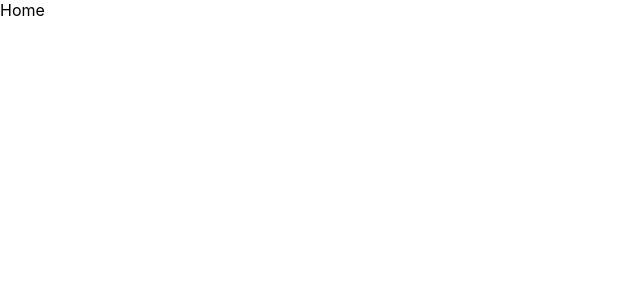
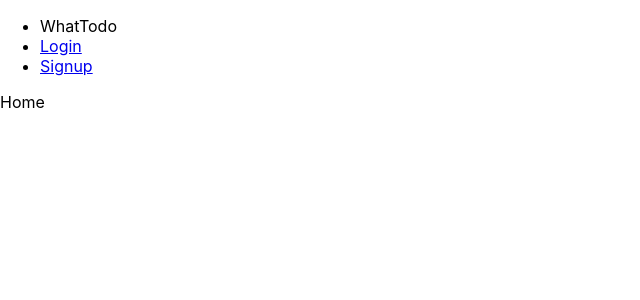
Before and after one commit to Taner940706/what-todo, a React (Create React App) app in the folder what-todo/: page / in a window 1280 px wide. Shown: the top 300 px of the page, without its empty margins (0-640 px from the left). Built offline with nearby package versions, Linux system fonts and the light colour scheme.

Commit message:
add navbar

```diff
--- a/what-todo/src/App.js
+++ b/what-todo/src/App.js
@@ -1,4 +1,5 @@
 import {BrowserRouter, Routes, Route} from 'react-router-dom'
+import Navbar from './components/Navbar';
 import Home from './pages/home/Home'
 import Login from './pages/login/Login'
 import Signup from './pages/signup/Signup'
@@ -7,6 +8,7 @@
   return (
     <div className="App">
      <BrowserRouter>
+     <Navbar />
       <Routes>
         <Route path="/" element={<Home />} />
         <Route path="/login" element={<Login />} />
--- /dev/null
+++ b/what-todo/src/components/Navbar.js
@@ -0,0 +1,15 @@
+import {Link} from 'react-router-dom'
+
+import styles from './Navbar.module.css'
+
+export default function Navbar(){
+    return(
+        <nav className={styles.navbar}>
+            <ul>
+                <li className={styles.title}>WhatTodo</li>
+                <li><Link to="/login">Login</Link></li>
+                <li><Link to="/signup">Signup</Link></li>
+            </ul>
+        </nav>
+    )
+}
```
Also changed, not shown: what-todo/src/components/Navbar.module.css (added).
